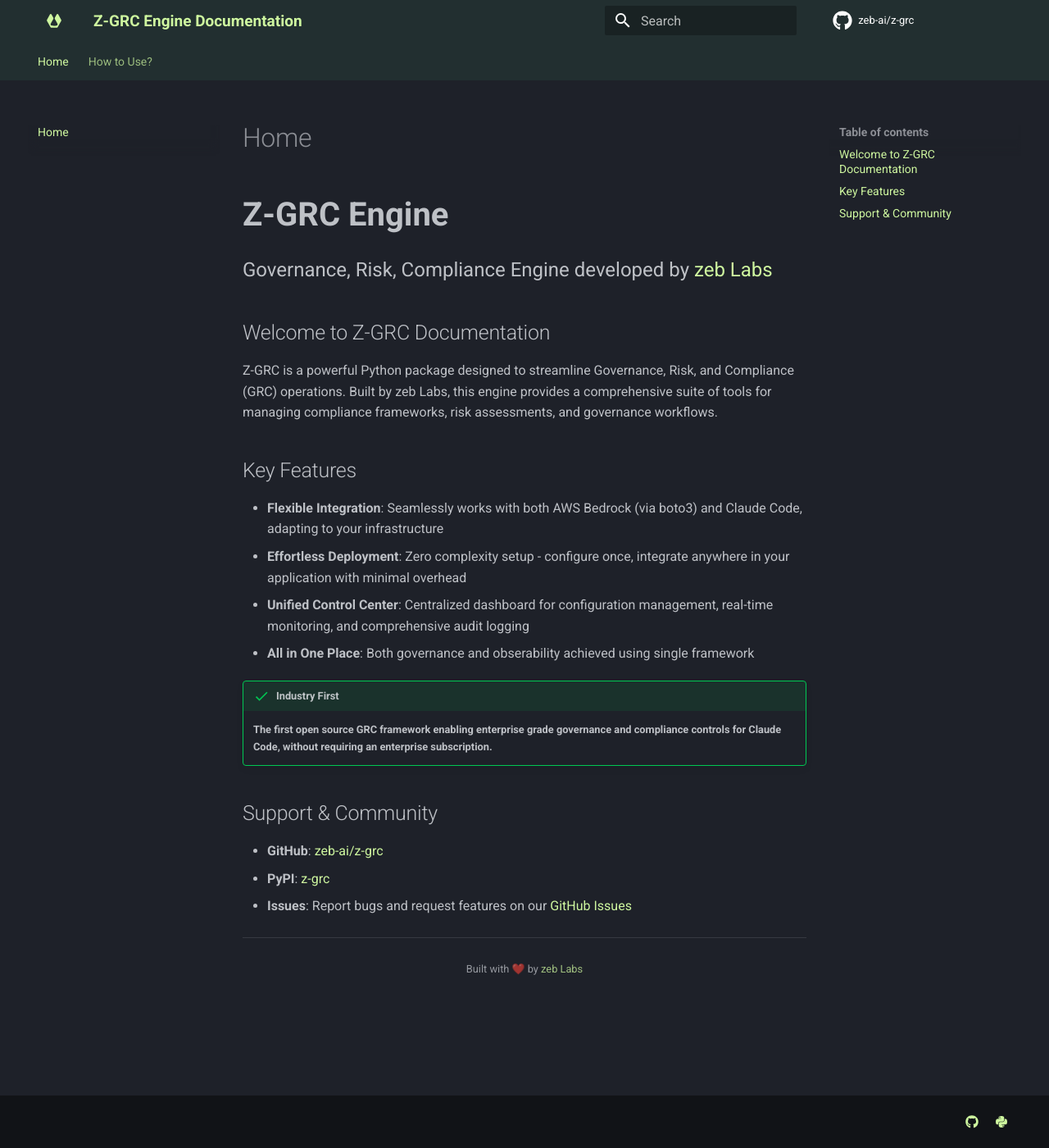
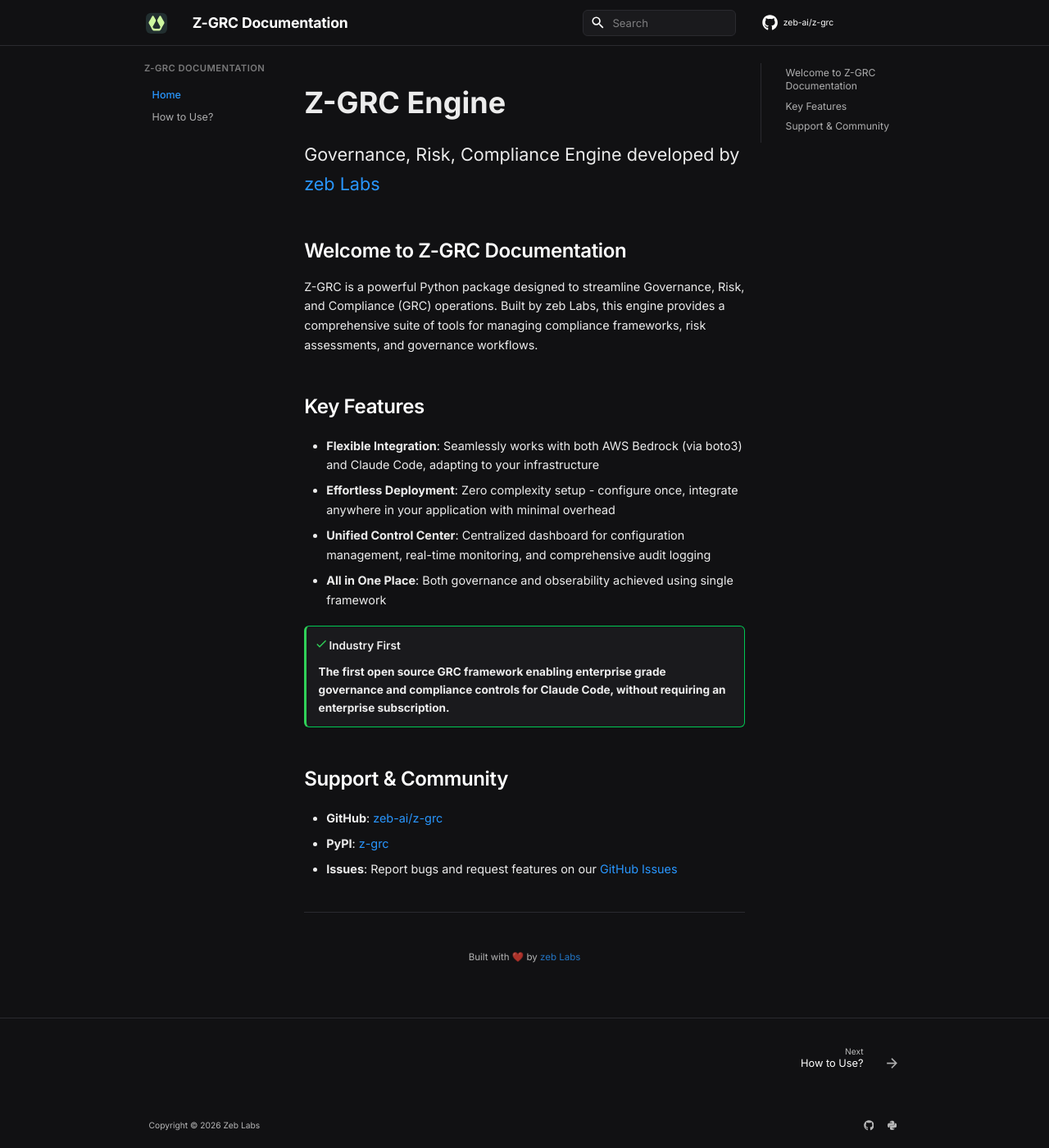
Before and after one commit to zeb-ai/py-governance-engine, an MkDocs documentation site: the page built from docs/index.md, in a window 1280 px wide and 1400 px high. Shown: the whole window at 82% size. Built offline with MkDocs 1.6.1 and Material for MkDocs 9.7.7, drawn with Linux system fonts in a browser that asks for light colours; comment, search, counter and statistics services are not loaded.

Commit message:
feat: updated theme for mkdocs

```diff
--- a/docs/index.md
+++ b/docs/index.md
@@ -1,3 +1,10 @@
+<style>
+  /* Hide the auto-generated "Home" title on this page only */
+  .md-content article > h1:first-of-type {
+    display: none;
+  }
+</style>
+
 <strong style="font-weight: 700; font-size: 2.5em;">Z-GRC Engine</strong>
 
 <strong style="font-weight: 400; font-size: 1.5em;">Governance, Risk, Compliance Engine developed by [zeb Labs](https://zeblab.zeb.co/)</strong>
--- /dev/null
+++ b/docs/stylesheets/theme.css
@@ -0,0 +1,594 @@
+/* ============================================================
+   Z-GRC  ·  Apple Developer Docs inspired dark theme
+   Flat. Near-black. Typography does the work.
+   ============================================================ */
+
+@import url('https://fonts.googleapis.com/css2?family=Inter:wght@400;500;600;700&family=JetBrains+Mono:wght@400;500&display=swap');
+
+/* ============================================================
+   1. Color tokens  —  near-black, one neutral accent
+   ============================================================ */
+[data-md-color-scheme="slate"] {
+  /* Surfaces  —  three flat steps, that's it */
+  --md-default-bg-color:             #111113;   /* page background */
+  --surface-1:                       #1a1a1d;   /* sidebars, cards, code blocks */
+  --surface-2:                       #222226;   /* hover, inline code */
+  --border:                          #2a2a2f;   /* all borders */
+  --border-strong:                   #3a3a41;
+
+  /* Text  —  four weights of white */
+  --md-default-fg-color:             rgba(255, 255, 255, 0.92);
+  --md-default-fg-color--light:      rgba(255, 255, 255, 0.66);
+  --md-default-fg-color--lighter:    rgba(255, 255, 255, 0.44);
+  --md-default-fg-color--lightest:   rgba(255, 255, 255, 0.12);
+
+  /* Accent  —  Apple system blue, used sparingly */
+  --md-primary-fg-color:             #2997ff;
+  --md-primary-fg-color--light:      #5ab0ff;
+  --md-primary-fg-color--dark:       #0071e3;
+  --md-primary-bg-color:             #ffffff;
+  --md-primary-bg-color--light:      rgba(255, 255, 255, 0.7);
+
+  --md-accent-fg-color:              #2997ff;
+  --md-accent-fg-color--transparent: rgba(41, 151, 255, 0.1);
+  --md-accent-bg-color:              #ffffff;
+
+  /* Code */
+  --md-code-bg-color:                var(--surface-1);
+  --md-code-fg-color:                rgba(255, 255, 255, 0.9);
+
+  /* Typography */
+  --md-text-font:    "Inter", -apple-system, BlinkMacSystemFont, "SF Pro Text", system-ui, sans-serif;
+  --md-code-font:    "JetBrains Mono", ui-monospace, "SF Mono", Menlo, monospace;
+}
+
+/* ============================================================
+   2. Base
+   ============================================================ */
+html { font-size: 16px; }
+
+body {
+  background: var(--md-default-bg-color);
+  -webkit-font-smoothing: antialiased;
+  -moz-osx-font-smoothing: grayscale;
+  font-feature-settings: "cv02", "cv03", "cv04", "cv11";
+}
+
+/* ============================================================
+   3. Header  —  flat, thin border, no blur
+   ============================================================ */
+.md-header {
+  background: var(--md-default-bg-color);
+  border-bottom: 1px solid var(--border);
+  box-shadow: none;
+  height: 56px;
+}
+
+.md-header__inner { height: 56px; padding: 0 1.25rem; }
+
+.md-header__title {
+  font-weight: 600;
+  font-size: 1.1rem;
+  letter-spacing: -0.01em;
+  margin-left: 0.5rem;
+  color: #ffffff !important;
+}
+
+.md-header__button.md-logo { margin: 0 0.5rem 0 0; }
+.md-header__button.md-logo img,
+.md-header__button.md-logo svg { height: 1.6rem; }
+
+/* Header links white */
+.md-header__topic,
+.md-header a {
+  color: #ffffff !important;
+}
+
+/* Tabs — remove the second-row clutter, just an underline */
+.md-tabs {
+  background: var(--md-default-bg-color);
+  border-bottom: 1px solid var(--border);
+  height: 44px;
+}
+.md-tabs__list { height: 44px; }
+.md-tabs__item { height: 44px; padding: 0 0.9rem; }
+
+.md-tabs__link {
+  font-size: 0.82rem;
+  font-weight: 500;
+  opacity: 1;
+  color: var(--md-default-fg-color--light);
+  margin: 0;
+}
+.md-tabs__link:hover { color: var(--md-default-fg-color); opacity: 1; }
+.md-tabs__link--active { color: var(--md-default-fg-color); font-weight: 600; }
+
+/* ============================================================
+   4. Search  —  clean input, no chrome
+   ============================================================ */
+.md-search__form {
+  background: var(--surface-1);
+  border: 1px solid var(--border);
+  border-radius: 6px;
+  height: 32px;
+  transition: border-color 0.15s ease;
+}
+.md-search__form:hover { border-color: var(--border-strong); }
+[data-md-toggle="search"]:checked ~ .md-header .md-search__form {
+  border-color: var(--md-primary-fg-color);
+  background: var(--surface-1);
+}
+.md-search__input { font-size: 0.82rem; }
+.md-search__input::placeholder { color: var(--md-default-fg-color--lighter); }
+
+.md-search__output {
+  background: var(--surface-1);
+  border: 1px solid var(--border);
+  border-radius: 8px;
+  margin-top: 6px;
+  box-shadow: 0 12px 32px rgba(0, 0, 0, 0.5);
+}
+.md-search-result__meta {
+  background: transparent;
+  color: var(--md-default-fg-color--lighter);
+  border-bottom: 1px solid var(--border);
+}
+.md-search-result__article { padding: 0.5rem 1rem; }
+.md-search-result__article:hover { background: var(--surface-2); }
+
+/* ============================================================
+   5. Sidebars  —  flat, thin border, no card
+   ============================================================ */
+.md-sidebar {
+  padding: 1.25rem 0;
+  width: 12.5rem;
+}
+
+.md-sidebar__scrollwrap {
+  scrollbar-width: thin;
+  scrollbar-color: var(--border-strong) transparent;
+  margin: 0;
+}
+
+/* Left nav */
+.md-sidebar--primary .md-sidebar__inner {
+  padding: 0 0.75rem 0 1rem;
+}
+
+/* Right TOC */
+.md-sidebar--secondary .md-sidebar__inner {
+  padding: 0 1rem 0 0.75rem;
+  border-left: 1px solid var(--border);
+}
+
+@media screen and (max-width: 76.1875em) {
+  .md-sidebar--primary {
+    background: var(--surface-1);
+    border-right: 1px solid var(--border);
+  }
+}
+
+/* ============================================================
+   6. Nav items  —  Apple sidebar: tight, quiet, single accent
+   ============================================================ */
+.md-nav { font-size: 0.78rem; }
+
+.md-nav__title {
+  color: var(--md-default-fg-color--lighter);
+  font-weight: 600;
+  font-size: 0.7rem;
+  letter-spacing: 0.04em;
+  text-transform: uppercase;
+  padding: 0.25rem 0.5rem 0.5rem;
+}
+
+.md-nav__list { padding: 0; }
+.md-nav__item { padding: 0; margin: 0; }
+
+.md-nav__link {
+  color: var(--md-default-fg-color--light);
+  border-radius: 4px;
+  padding: 0.3rem 0.5rem;
+  margin: 1px 0;
+  font-weight: 400;
+  transition: background 0.1s ease, color 0.1s ease;
+  gap: 0.4rem;
+}
+.md-nav__link:hover { background: var(--surface-2); color: var(--md-default-fg-color); }
+
+.md-nav__link--active,
+.md-nav__item--active > .md-nav__link {
+  color: var(--md-primary-fg-color) !important;
+  background: transparent;
+  font-weight: 500;
+}
+
+/* Section label at top of left nav */
+.md-nav--primary > .md-nav__title {
+  background: transparent;
+  box-shadow: none;
+  padding: 0 0.5rem 0.75rem;
+}
+
+/* Right TOC — tighter, no border accents */
+.md-sidebar--secondary .md-nav__title { display: none; }
+.md-sidebar--secondary .md-nav__link {
+  padding: 0.25rem 0.5rem;
+  font-size: 0.76rem;
+}
+.md-sidebar--secondary .md-nav__link--active {
+  color: var(--md-primary-fg-color) !important;
+  background: transparent;
+}
+
+/* ============================================================
+   7. Main content  —  generous measure, Apple spacing
+   ============================================================ */
+.md-main__inner { margin-top: 0; }
+.md-content { padding: 1.5rem 0 4rem; }
+.md-content__inner { margin: 0 1.5rem; max-width: 62rem; padding-top: 1rem; }
+.md-content__inner:before { height: 0; }
+
+.md-typeset {
+  font-size: 0.9rem;
+  line-height: 1.65;
+  color: var(--md-default-fg-color);
+}
+
+.md-typeset p { margin: 0 0 1rem; }
+
+/* Headings  —  Apple cadence */
+.md-typeset h1 {
+  font-size: 2.25rem;
+  font-weight: 700;
+  line-height: 1.15;
+  letter-spacing: -0.025em;
+  color: #fff;
+  margin: 0 0 0.5rem;
+}
+.md-typeset h2 {
+  font-size: 1.5rem;
+  font-weight: 600;
+  line-height: 1.25;
+  letter-spacing: -0.015em;
+  color: #fff;
+  margin: 3rem 0 1rem;
+  padding: 0;
+  border: none;
+}
+.md-typeset h3 {
+  font-size: 1.15rem;
+  font-weight: 600;
+  line-height: 1.3;
+  letter-spacing: -0.01em;
+  color: #fff;
+  margin: 2rem 0 0.75rem;
+}
+.md-typeset h4 {
+  font-size: 1rem;
+  font-weight: 600;
+  color: #fff;
+  margin: 1.5rem 0 0.5rem;
+}
+
+/* Permalink anchors — hidden until hover */
+.md-typeset .headerlink {
+  color: var(--md-default-fg-color--lighter);
+  opacity: 0;
+  transition: opacity 0.15s ease;
+}
+.md-typeset h1:hover .headerlink,
+.md-typeset h2:hover .headerlink,
+.md-typeset h3:hover .headerlink,
+.md-typeset h4:hover .headerlink { opacity: 1; }
+
+/* Links */
+.md-typeset a {
+  color: var(--md-primary-fg-color);
+  text-decoration: none;
+  border-bottom: 1px solid transparent;
+  transition: border-color 0.12s ease;
+}
+.md-typeset a:hover { border-bottom-color: var(--md-primary-fg-color); }
+
+/* Lists */
+.md-typeset ul,
+.md-typeset ol { margin: 0 0 1rem 1.25rem; }
+.md-typeset li { margin: 0.25rem 0; }
+.md-typeset li > p { margin-bottom: 0.5rem; }
+
+/* Horizontal rule */
+.md-typeset hr {
+  border: none;
+  border-top: 1px solid var(--border);
+  margin: 2.5rem 0;
+}
+
+/* Blockquote */
+.md-typeset blockquote {
+  border-left: 2px solid var(--border-strong);
+  color: var(--md-default-fg-color--light);
+  padding-left: 1rem;
+  margin-left: 0;
+}
+
+/* ============================================================
+   8. Code blocks  —  flat, bordered, no decoration
+   ============================================================ */
+.md-typeset code {
+  background: var(--surface-2);
+  border: 1px solid var(--border);
+  border-radius: 4px;
+  padding: 0.08em 0.35em;
+  font-size: 0.82em;
+  font-weight: 500;
+  color: var(--md-code-fg-color);
+}
+
+.md-typeset pre > code { padding: 0; border: none; background: transparent; }
+
+.md-typeset .highlight {
+  background: var(--surface-1);
+  border: 1px solid var(--border);
+  border-radius: 8px;
+  margin: 1.25rem 0;
+  overflow: hidden;
+  box-shadow: none;
+}
+
+.md-typeset .highlight > pre {
+  margin: 0 !important;
+  background: transparent !important;
+  border: none !important;
+  border-radius: 0 !important;
+  box-shadow: none !important;
+}
+.md-typeset .highlight > pre > code {
+  padding: 1rem 1.25rem !important;
+  font-family: var(--md-code-font);
+  font-size: 0.8rem;
+  line-height: 1.6;
+  background: transparent !important;
+}
+
+/* line numbers table variant */
+.md-typeset .highlighttable {
+  background: var(--surface-1);
+  border: 1px solid var(--border);
+  border-radius: 8px;
+  overflow: hidden;
+}
+.md-typeset .highlighttable .linenos {
+  background: transparent;
+  color: var(--md-default-fg-color--lighter);
+  border-right: 1px solid var(--border);
+  padding: 1rem 0.75rem;
+  user-select: none;
+}
+.md-typeset .highlighttable pre {
+  margin: 0 !important;
+  background: transparent !important;
+  border: none !important;
+}
+
+/* copy button */
+.md-clipboard {
+  color: var(--md-default-fg-color--lighter);
+  top: 0.4rem;
+  right: 0.4rem;
+}
+.md-clipboard:hover { color: var(--md-default-fg-color); }
+
+/* ============================================================
+   9. Admonitions  —  flat, thin left accent only
+   ============================================================ */
+.md-typeset .admonition,
+.md-typeset details {
+  background: var(--surface-1);
+  border: 1px solid var(--border);
+  border-left: 3px solid var(--border-strong);
+  border-radius: 6px;
+  box-shadow: none;
+  font-size: 0.85rem;
+  padding: 0.1rem 0.9rem;
+  margin: 1.25rem 0;
+}
+.md-typeset .admonition > .admonition-title,
+.md-typeset details > summary {
+  background: transparent !important;
+  font-weight: 600;
+  padding: 0.6rem 0 0.6rem 1.7rem;
+  margin: 0 -0.9rem;
+  border: none !important;
+}
+.md-typeset .admonition > .admonition-title::before,
+.md-typeset details > summary::before { left: 0.6rem; top: 0.7rem; }
+
+/* Note */
+.md-typeset .admonition.note,
+.md-typeset details.note { border-left-color: var(--md-primary-fg-color); }
+.md-typeset .admonition.note > .admonition-title::before,
+.md-typeset details.note > summary::before { background-color: var(--md-primary-fg-color); }
+
+/* Warning */
+.md-typeset .admonition.warning,
+.md-typeset details.warning { border-left-color: #ff9f0a; }
+.md-typeset .admonition.warning > .admonition-title::before,
+.md-typeset details.warning > summary::before { background-color: #ff9f0a; }
+
+/* Danger */
+.md-typeset .admonition.danger,
+.md-typeset details.danger { border-left-color: #ff453a; }
+.md-typeset .admonition.danger > .admonition-title::before,
+.md-typeset details.danger > summary::before { background-color: #ff453a; }
+
+/* Tip / success */
+.md-typeset .admonition.tip,
+.md-typeset .admonition.success,
+.md-typeset details.tip,
+.md-typeset details.success { border-left-color: #30d158; }
+.md-typeset .admonition.tip > .admonition-title::before,
+.md-typeset .admonition.success > .admonition-title::before,
+.md-typeset details.tip > summary::before,
+.md-typeset details.success > summary::before { background-color: #30d158; }
+
+/* ============================================================
+   10. Tables
+   ============================================================ */
+.md-typeset table:not([class]) {
+  background: transparent;
+  border: 1px solid var(--border);
+  border-radius: 6px;
+  box-shadow: none;
+  font-size: 0.85rem;
+  overflow: hidden;
+}
+.md-typeset table:not([class]) th {
+  background: var(--surface-1);
+  color: var(--md-default-fg-color);
+  font-weight: 600;
+  border-bottom: 1px solid var(--border);
+  padding: 0.6rem 0.9rem;
+}
+.md-typeset table:not([class]) td {
+  border-top: 1px solid var(--border);
+  padding: 0.6rem 0.9rem;
+}
+.md-typeset table:not([class]) tr:hover { background: var(--surface-1); }
+
+/* ============================================================
+   11. Tabs (pymdownx.tabbed)
+   ============================================================ */
+.md-typeset .tabbed-set {
+  background: transparent;
+  border: none;
+  border-radius: 0;
+  box-shadow: none;
+  padding: 0;
+  margin: 1.25rem 0;
+}
+.md-typeset .tabbed-labels {
+  border-bottom: 1px solid var(--border);
+  padding: 0;
+  box-shadow: none;
+}
+.md-typeset .tabbed-labels > label {
+  padding: 0.55rem 0.9rem;
+  margin: 0;
+  border-radius: 0;
+  color: var(--md-default-fg-color--light);
+  font-weight: 500;
+  font-size: 0.82rem;
+  transition: color 0.15s ease, box-shadow 0.15s ease;
+}
+.md-typeset .tabbed-labels > label:hover { color: var(--md-default-fg-color); }
+.md-typeset .tabbed-set > input:checked + label {
+  color: var(--md-primary-fg-color);
+  background: transparent;
+  box-shadow: inset 0 -2px 0 var(--md-primary-fg-color);
+}
+.md-typeset .tabbed-content { padding: 1rem 0 0; }
+
+/* ============================================================
+   12. Buttons
+   ============================================================ */
+.md-typeset .md-button {
+  background: transparent;
+  border: 1px solid var(--border-strong);
+  border-radius: 6px;
+  color: var(--md-default-fg-color);
+  font-weight: 500;
+  font-size: 0.85rem;
+  padding: 0.45rem 1rem;
+  transition: background 0.12s ease, border-color 0.12s ease;
+}
+.md-typeset .md-button:hover {
+  background: var(--surface-1);
+  border-color: var(--md-default-fg-color--light);
+  color: var(--md-default-fg-color);
+}
+.md-typeset .md-button--primary {
+  background: var(--md-primary-fg-color);
+  border-color: var(--md-primary-fg-color);
+  color: #fff;
+}
+.md-typeset .md-button--primary:hover {
+  background: var(--md-primary-fg-color--dark);
+  border-color: var(--md-primary-fg-color--dark);
+  color: #fff;
+}
+
+/* ============================================================
+   13. Footer
+   ============================================================ */
+.md-footer {
+  background: var(--md-default-bg-color);
+  border-top: 1px solid var(--border);
+}
+.md-footer-meta { background: var(--md-default-bg-color); }
+.md-footer__inner { padding: 1rem 1.25rem; }
+.md-footer__title { font-size: 0.8rem; }
+.md-footer__link { opacity: 1; }
+.md-footer__button { color: var(--md-default-fg-color--light); }
+.md-footer-meta__inner { padding: 0.75rem 1.25rem; font-size: 0.78rem; }
+.md-footer-copyright { color: var(--md-default-fg-color--lighter); }
+.md-footer-social__link { color: var(--md-default-fg-color--light); }
+.md-footer-social__link:hover { color: var(--md-default-fg-color); }
+
+/* Back to top */
+.md-top {
+  background: var(--surface-1);
+  border: 1px solid var(--border);
+  color: var(--md-default-fg-color);
+  box-shadow: 0 4px 12px rgba(0, 0, 0, 0.4);
+}
+.md-top:hover { background: var(--surface-2); color: var(--md-default-fg-color); }
+
+/* ============================================================
+   14. Scrollbar, selection, focus
+   ============================================================ */
+::-webkit-scrollbar { width: 8px; height: 8px; }
+::-webkit-scrollbar-track { background: transparent; }
+::-webkit-scrollbar-thumb {
+  background: var(--border-strong);
+  border-radius: 4px;
+}
+::-webkit-scrollbar-thumb:hover { background: #4a4a52; }
+
+::selection {
+  background: rgba(41, 151, 255, 0.35);
+  color: #fff;
+}
+
+:focus-visible {
+  outline: 2px solid var(--md-primary-fg-color);
+  outline-offset: 2px;
+  border-radius: 4px;
+}
+
+/* ============================================================
+   15. Misc cleanup
+   ============================================================ */
+/* Remove Material's default content-side rule between nav/content */
+.md-sidebar--primary { box-shadow: none; }
+
+/* Kbd styling */
+.md-typeset kbd {
+  background: var(--surface-1);
+  border: 1px solid var(--border-strong);
+  border-bottom-width: 2px;
+  border-radius: 4px;
+  color: var(--md-default-fg-color);
+  font-size: 0.75rem;
+  padding: 0.1em 0.4em;
+  box-shadow: none;
+}
+
+/* Progress bar on instant-nav */
+.md-progress { background: var(--md-primary-fg-color); }
+
+/* ============================================================
+   16. Page title customization
+   ============================================================ */
+/* Page titles are shown by default on all pages */
+/* Individual pages can override this with inline styles if needed */
--- a/mkdocs.yml
+++ b/mkdocs.yml
@@ -1,6 +1,6 @@
-site_name: Z-GRC Engine Documentation
-site_description: Need to addd
-site_author: zeb Labs
+site_name: Z-GRC Documentation
+site_description: Governance, Risk & Compliance platform by Zeb Labs
+site_author: Zeb Labs
 site_url: https://zeb-ai.github.io/z-grc/
 
 repo_name: zeb-ai/z-grc
@@ -11,18 +11,22 @@ theme:
   name: material
   logo: assets/icon.svg
   favicon: assets/icon.svg
+
   palette:
-    scheme: slate
-    primary: custom
-    accent: lime
+    - scheme: slate
+      primary: custom
+      accent: custom
+
+  font:
+    text: Inter
+    code: JetBrains Mono
 
   features:
     - navigation.instant
     - navigation.tracking
-    - navigation.tabs
     - navigation.sections
-    - navigation.expand
     - navigation.top
+    - navigation.footer
     - search.suggest
     - search.highlight
     - content.code.copy
@@ -31,9 +35,10 @@ theme:
 
   icon:
     repo: fontawesome/brands/github
+    edit: material/pencil
 
 extra_css:
-  - stylesheets/extra.css
+  - stylesheets/theme.css
 
 extra:
   generator: false
@@ -42,6 +47,8 @@ extra:
       link: https://github.com/zeb-ai/z-grc
     - icon: fontawesome/brands/python
       link: https://pypi.org/project/z-grc/
+
+copyright: Copyright &copy; 2026 Zeb Labs
 
 markdown_extensions:
   - pymdownx.highlight:
@@ -54,12 +61,16 @@ markdown_extensions:
   - pymdownx.tabbed:
       alternate_style: true
   - pymdownx.details
+  - pymdownx.keys
   - admonition
   - tables
   - attr_list
   - md_in_html
+  - footnotes
+  - def_list
   - toc:
       permalink: true
+      permalink_title: Copy link to section
 
 plugins:
   - search
```
